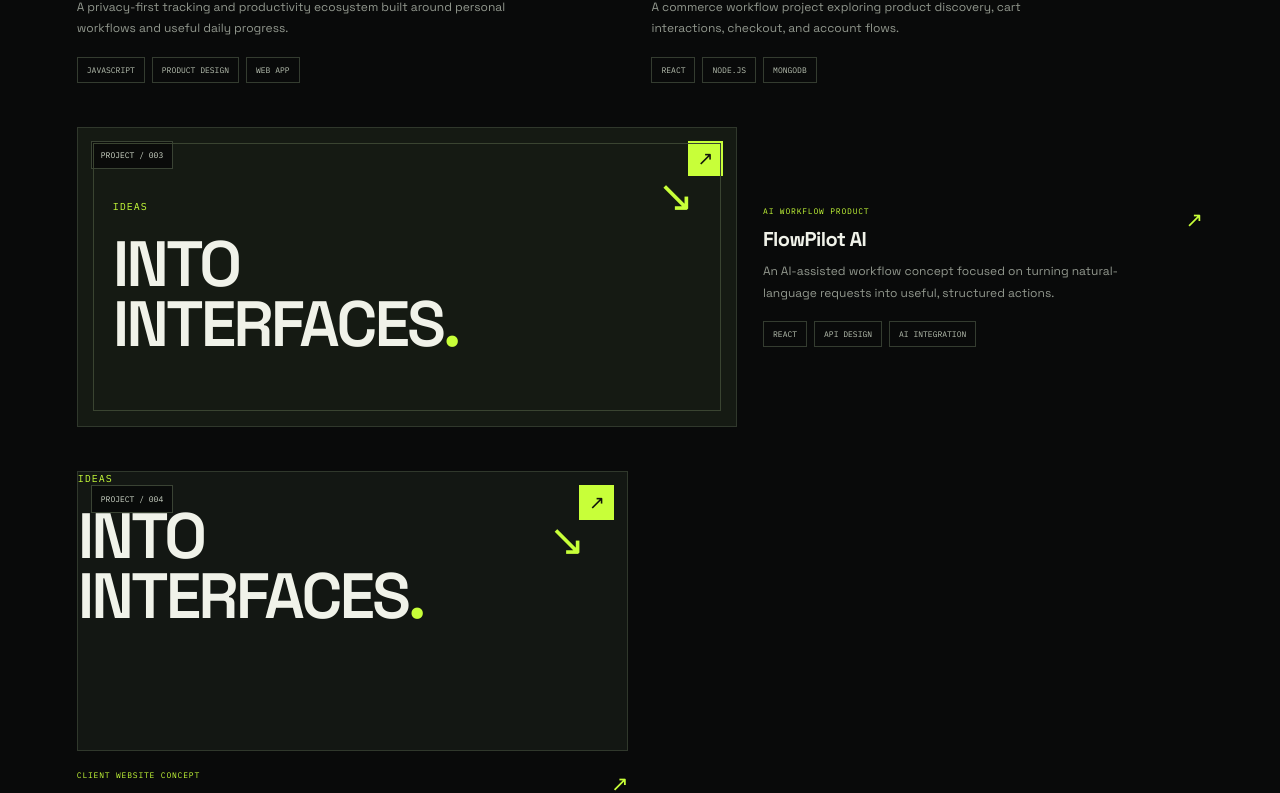
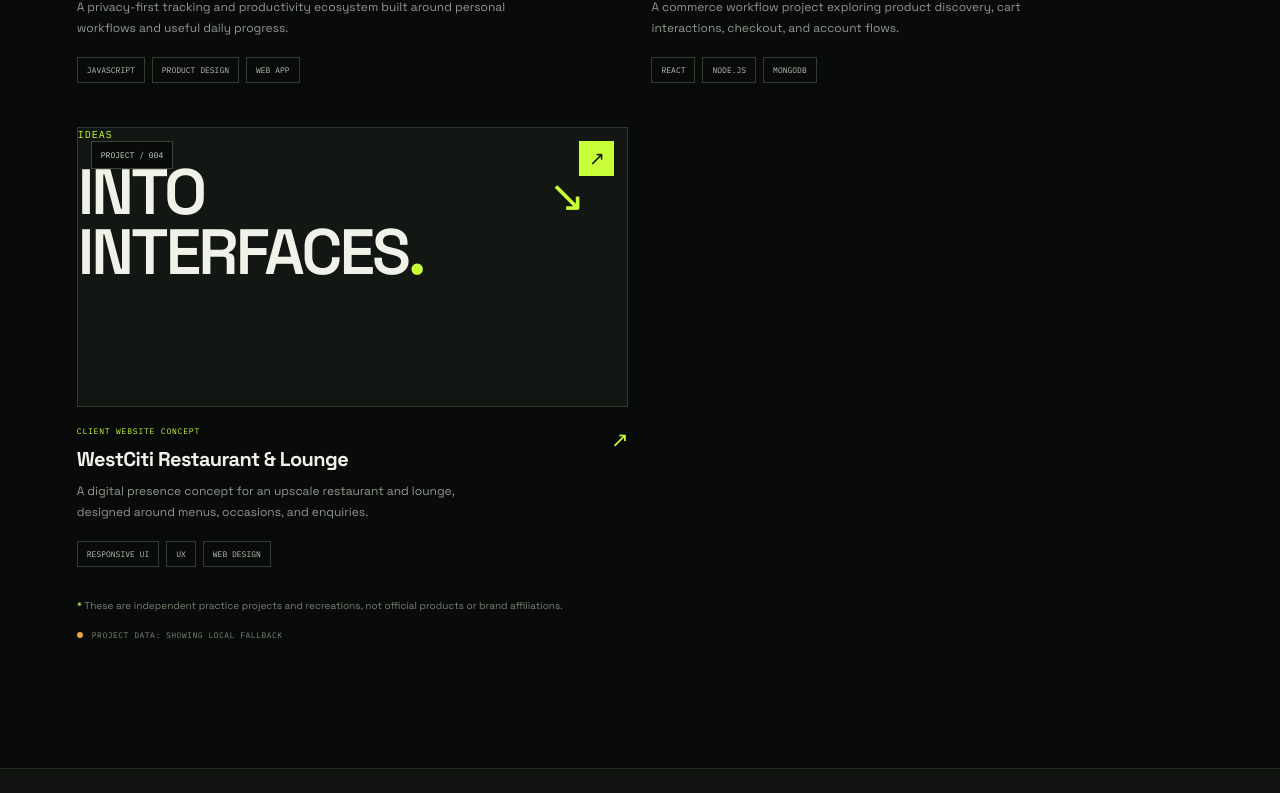
Before and after one commit to Ad3n1x/Portfolio, a React (Vite) app in the folder client/: page / in a window 1280 px wide. Shown: the part 1576-2369 px from the top of the page. Built offline with nearby package versions, Linux system fonts and the light colour scheme; no server answers.

Commit message:
Remove unverified project from portfolio

```diff
--- a/client/src/App.jsx
+++ b/client/src/App.jsx
@@ -4,7 +4,6 @@ const API_URL = (import.meta.env.VITE_API_URL || "").replace(/\/$/, "");
 const fallbackProjects = [
   { _id: "unitrack", number: "001", title: "UNI-TRACK", kind: "LIVE PRODUCT / PRODUCTIVITY", description: "A privacy-first tracking and productivity ecosystem built around personal workflows and useful daily progress.", technologies: ["JAVASCRIPT", "PRODUCT DESIGN", "WEB APP"], url: "https://unitrack-app.vercel.app/unitrack" },
   { _id: "quickcart", number: "002", title: "QuickCart", kind: "FULL-STACK COMMERCE MVP", description: "A commerce workflow project exploring product discovery, cart interactions, checkout, and account flows.", technologies: ["REACT", "NODE.JS", "MONGODB"], url: "https://quick-cart-adeniran-victor-adebowales-projects.vercel.app" },
-  { _id: "flowpilot", number: "003", title: "FlowPilot AI", kind: "AI WORKFLOW PRODUCT", description: "An AI-assisted workflow concept focused on turning natural-language requests into useful, structured actions.", technologies: ["REACT", "API DESIGN", "AI INTEGRATION"], url: "https://github.com/Ad3n1x/FlowPilot-AI" },
   { _id: "westciti", number: "004", title: "WestCiti Restaurant & Lounge", kind: "CLIENT WEBSITE CONCEPT", description: "A digital presence concept for an upscale restaurant and lounge, designed around menus, occasions, and enquiries.", technologies: ["RESPONSIVE UI", "UX", "WEB DESIGN"], url: "https://westciti.vercel.app" }
 ];
 
@@ -19,8 +18,8 @@ const skills = [
 
 function ProjectCard({ project, index }) {
   const number = String(index + 1).padStart(3, "0");
-  return <a className={`project-card ${index === 2 ? "project-card-wide" : ""}`} href={project.url} target="_blank" rel="noreferrer">
-    <div className={`project-visual ${index === 2 ? "visual-thought" : ""}`}>
+  return <a className="project-card" href={project.url} target="_blank" rel="noreferrer">
+    <div className="project-visual">
       {project.image ? <img src={project.image} alt={`${project.title} preview`} loading="lazy" onError={(event) => { event.currentTarget.style.display = "none"; }} /> : <div className="thought-art"><span>IDEAS</span><span className="thought-arrow">↘</span><span>INTO<br />INTERFACES<span className="accent">.</span></span></div>}
       <span className="project-index">PROJECT / {project.number || number}</span><span className="project-open">↗</span><span className="project-overlay">OPEN PROJECT ↗</span>
     </div>
```
